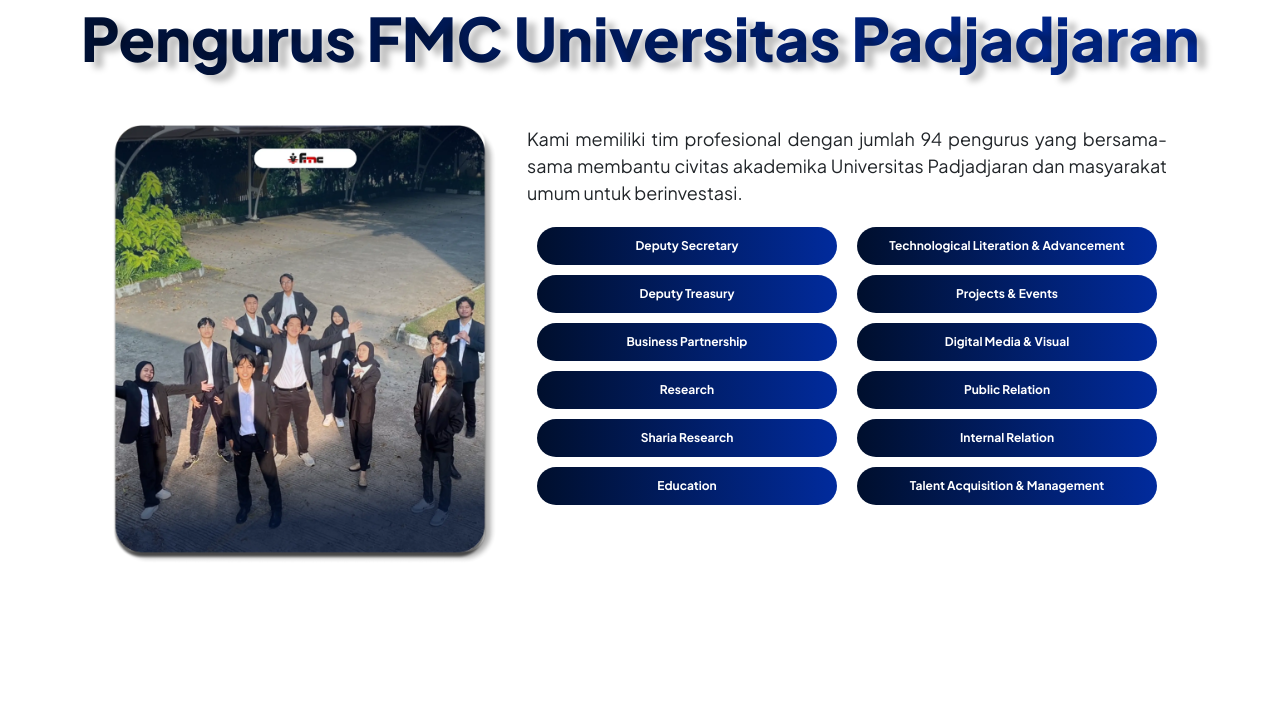
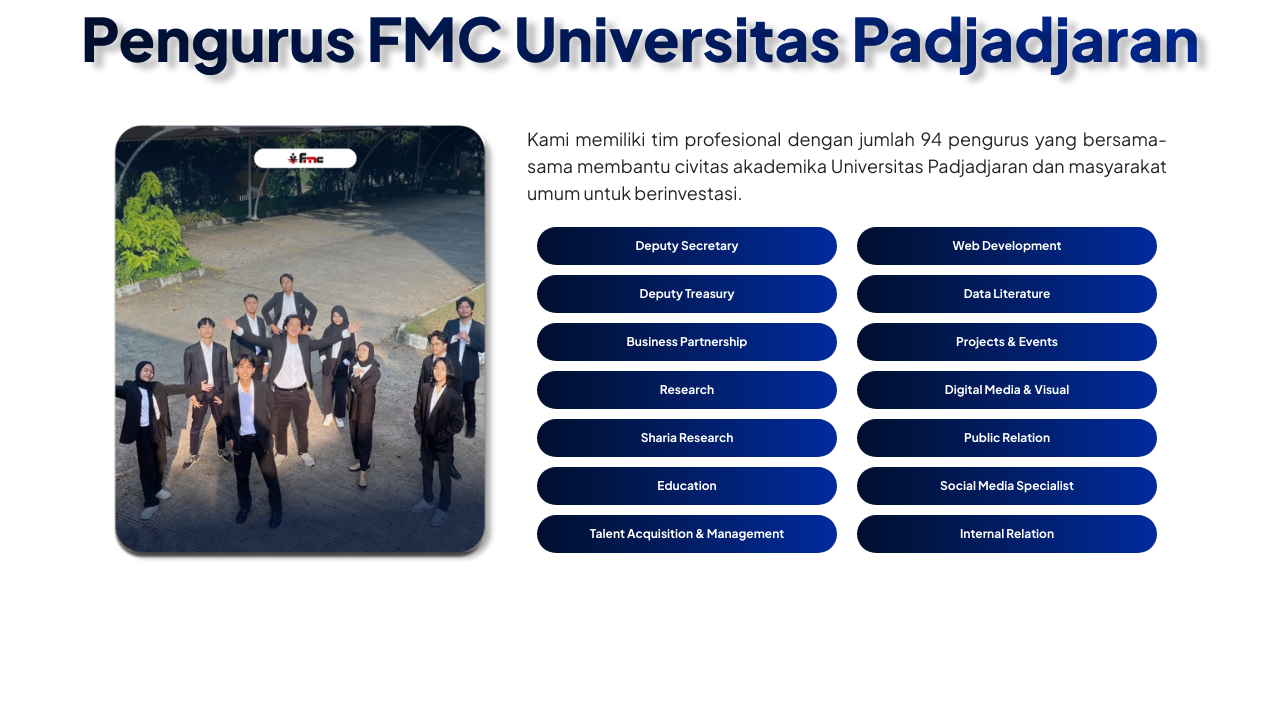
Before and after one commit to TLA-FMC-FEB/Website-FMC, a Flask app: page / in a window 1280 px wide. Shown: the part 1422-2126 px from the top of the page. Run offline with Flask 3, Linux system fonts and the light colour scheme.

Commit message:
Update buttons in index.html for divisions section

```diff
--- a/templates/index.html
+++ b/templates/index.html
@@ -117,14 +117,16 @@
           <button>Research</button>
           <button>Sharia Research</button>
           <button>Education</button>
+            <button>Talent Acquisition & Management</button>
         </div>
         <div class="divisions">
-          <button>Technological Literation & Advancement</button>
+          <button>Web Development</button>
+          <button>Data Literature</button>
           <button>Projects & Events</button>
           <button>Digital Media & Visual</button>
           <button>Public Relation</button>
+          <button>Social Media Specialist</button>
           <button>Internal Relation</button>
-          <button>Talent Acquisition & Management</button>
         </div>
       </div>
     </div>
```
